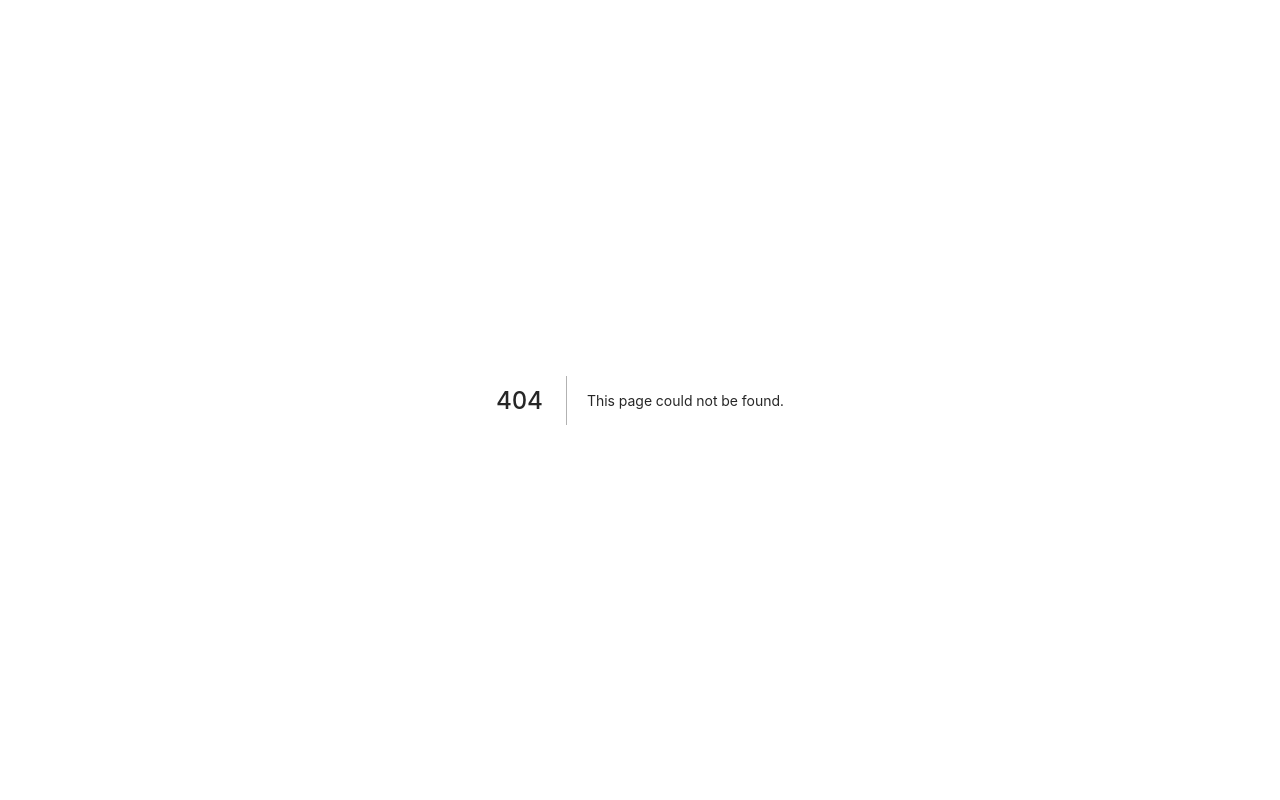
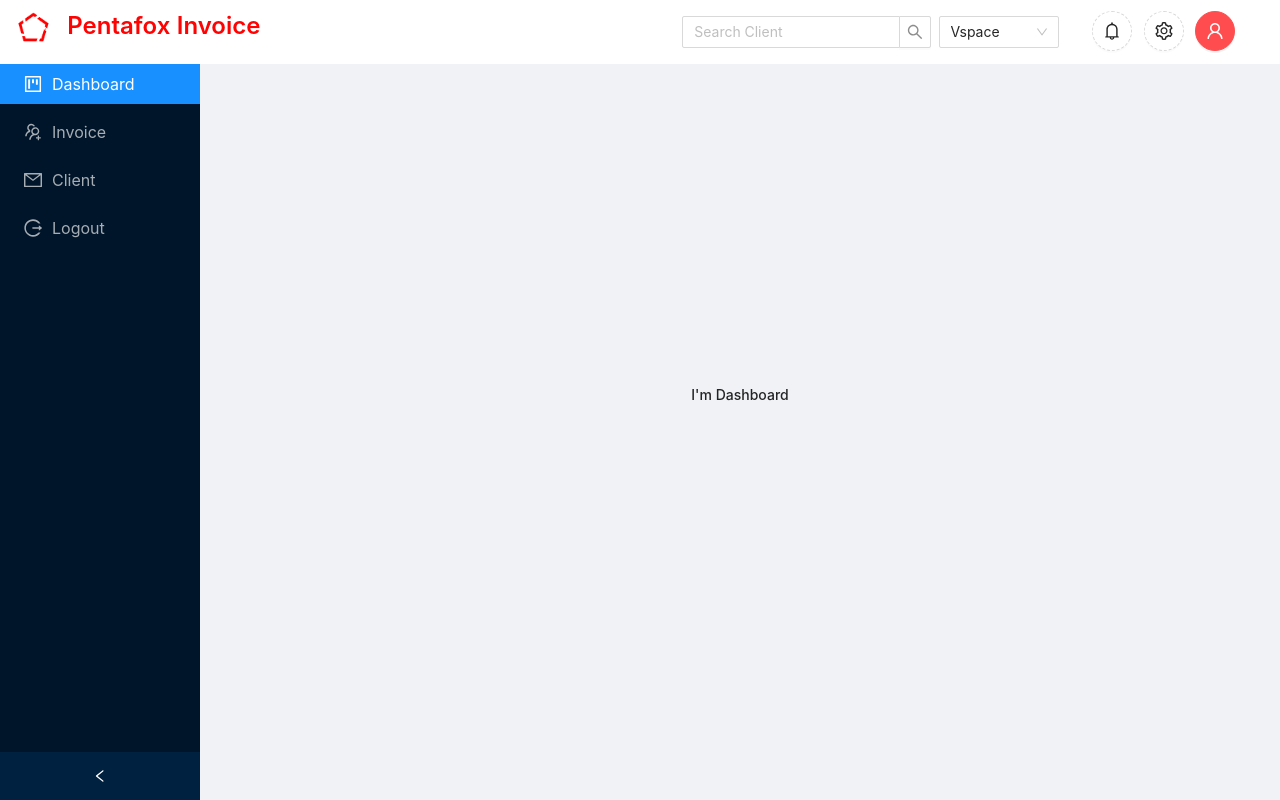
Before and after one commit to ArulPrasath15/invoice-react, a Next.js app: page /Dashboard in a window 1280 px wide. Before the commit this address had no page. Built offline with nearby package versions, Linux system fonts and the light colour scheme.

Commit message:
Added layout

```diff
--- a/pages/home.jsx
+++ b/components/Layout/NavLayout.jsx
@@ -8,34 +8,19 @@ import {Layout, Menu, Button, Typography, Col, Row, Select} from 'antd';
 import {UserOutlined, LogoutOutlined, BellOutlined, SettingOutlined, MailOutlined, ProjectOutlined, UsergroupAddOutlined,} from '@ant-design/icons';
 import { Input, Space } from 'antd';
 const { Search } = Input;
-import logo from '../assets/images/logo.png';
+import logo from '../../assets/images/logo.png';
 const { Option } = Select;
-import Invoice from "./Invoice";
-import Client from './Client'
 // import Template1 from "../components/templates/template-1";
 const { Header, Sider } = Layout;
 const { Title } = Typography;
 
 
-function Home(){
+function NavLayout({children}){
 
     const [collapsed, setCollapsed] = useState(false);
-    const [page, setPage] = useState(1);
     const onCollapse = () => {
         setCollapsed(!collapsed);
     };
-    const handleMenuClick = (event) => {
-              setPage(parseInt(event.key))
-    }
-    const pageSelect = () => {
-        switch(page) {
-            case 1: return <h1 align={"center"} style={{paddingTop:'40vh'}}>No Page Found 1</h1>
-            case 2: return <Client />
-            case 3: return <Invoice/>
-            default: return <h1 align={"center"} style={{paddingTop:'40vh'}}>No Page Found </h1>
-        }
-    }
-
     return (
         <>
         <Layout style={{ minHeight: '100vh' }} >
@@ -72,19 +57,15 @@ function Home(){
             <Layout>
               <Sider collapsible collapsed={collapsed} onCollapse={onCollapse}  width={200} className="site-layout-background">
                     <Menu theme='dark' key="sub1"  style={{fontSize:'16px',height: '100%', borderRight: 0 }} defaultSelectedKeys={['1']}
-                          defaultOpenKeys={['sub1']} mode="inline" onClick={handleMenuClick}  >
-                        <Menu.Item key="1" style={{marginTop:'0px'}}  icon={<ProjectOutlined style={{fontSize:'18px'}} /> } >Dashboard</Menu.Item>
-                        <Menu.Item key="2" icon={<UsergroupAddOutlined style={{fontSize:'18px'}} />}>Client</Menu.Item>
-                        <Menu.Item key="3" icon={<MailOutlined style={{fontSize:'18px'}} />}>Invoice</Menu.Item>
-                        <Menu.Item key="4" icon={<LogoutOutlined style={{fontSize:'18px'}} />}>
-                            <Link href='/Auth'>
-                            <a>Logout</a>
-                           </Link>
-                        </Menu.Item>
+                          defaultOpenKeys={['sub1']} mode="inline"   >
+                        <Menu.Item key="1" style={{marginTop:'0px'}}  icon={<ProjectOutlined style={{fontSize:'18px'}} /> } ><Link href='/Dashboard'><a>Dashboard</a></Link></Menu.Item>
+                        <Menu.Item key="2" icon={<UsergroupAddOutlined style={{fontSize:'18px'}} />}><Link href='/Invoice'><a>Invoice</a></Link></Menu.Item>
+                        <Menu.Item key="3" icon={<MailOutlined style={{fontSize:'18px'}} />}><Link href='/Client'><a>Client</a></Link></Menu.Item>
+                        <Menu.Item key="4" icon={<LogoutOutlined style={{fontSize:'18px'}} />}><Link href='/Auth'><a>Logout</a></Link></Menu.Item>
                     </Menu>
               </Sider>
             <Layout className="site-layout">
-                {pageSelect()}
+                {children}
                  {/*<Template1 />*/}
                 {/*<Footer style={{ textAlign: 'center' }}>Ant Design ©2018 Created by Ant UED</Footer>*/}
             </Layout>
@@ -95,4 +76,4 @@ function Home(){
 
 }
 
-export default Home;
+export default NavLayout;
--- /dev/null
+++ b/pages/Dashboard.jsx
@@ -0,0 +1,20 @@
+import { useCallback, useEffect } from 'react'
+import { useRouter } from 'next/router'
+
+ function Dashboard() {
+
+     const router = useRouter()
+     useEffect(() => {
+         router.prefetch('/Client')
+         router.prefetch('/Invoice')
+         router.prefetch('/Auth')
+     }, [router])
+
+     return (
+        <div>
+                <h1 align={"center"} style={{paddingTop:'40vh'}}>I'm Dashboard</h1>
+        </div>
+    );
+}
+
+export default Dashboard
--- a/pages/_app.js
+++ b/pages/_app.js
@@ -8,6 +8,7 @@ import NProgress from 'nprogress';
 import 'nprogress/nprogress.css';
 import 'antd/dist/antd.css';
 import '../assets/css/globals.css'
+import NavLayout from '../components/Layout/NavLayout'
 
 axios.defaults.baseURL = 'http://localhost:8800';
 axios.defaults.headers.common['Authorization'] = 'AUTH TOKEN';
@@ -24,10 +25,12 @@ class App extends NextApp {
     return {pageProps,};
   }
   render() {
+    const hideList=['/','/Auth']
     const { Component, pageProps, reduxStore } = this.props;
     return (
         <Provider store={reduxStore}>
-          <Component {...pageProps} />
+            { !hideList.includes(this.props.router.asPath) && <NavLayout><Component {...pageProps} /></NavLayout> }
+            { hideList.includes(this.props.router.asPath) && <Component {...pageProps} /> }
         </Provider>
     );
   }
```
